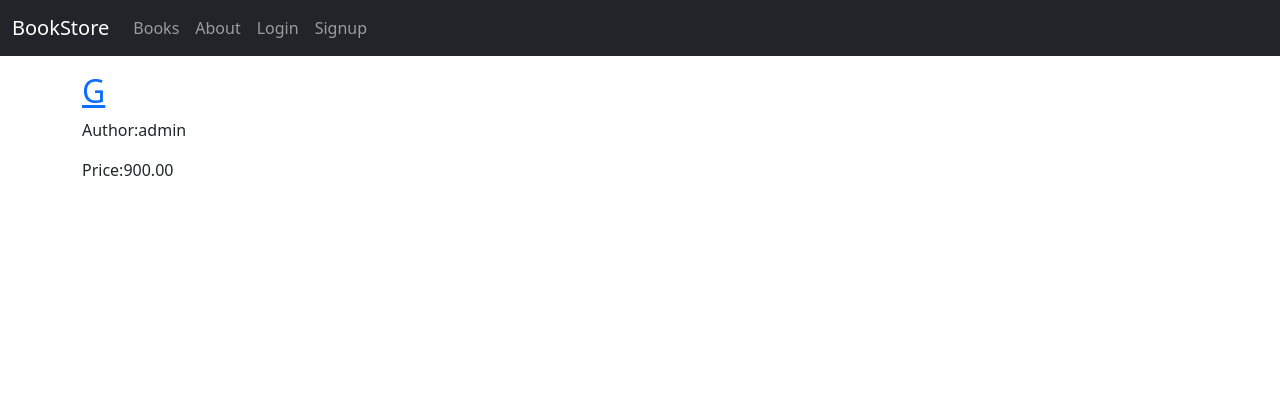
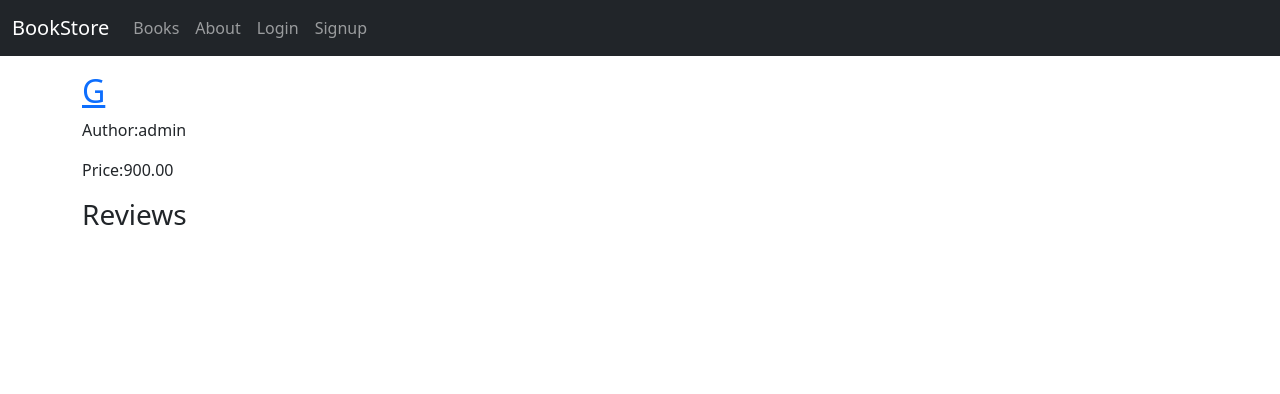
Before and after one commit to Jh0n1joe/curso_2_bookstore, a Django app: page /books/1/ in a window 1280 px wide. Shown: the top 394 px of the page. Run offline with Django 5.2, Linux system fonts and the light colour scheme; data comes from the database, SQL or seed files in the repository; both versions use the stored data as it was after the commit.

Commit message:
reviews templates

```diff
--- a/templates/books/book_detail.html
+++ b/templates/books/book_detail.html
@@ -7,5 +7,15 @@
        <h2><a href="">{{ book.title }}</a></h2>
        <p>Author:{{ book.author }}</p>
        <p>Price:{{ book.price }}</p>
-   </div>
+
+       <div>
+       <h3>Reviews</h3>
+       <ul>
+           {% for review in book.reviews.all %}
+           <li> <h4>{{ review.review }}</h4> {{ review.author }}</li>
+           {% endfor %}
+       </ul>
+       </div>
+
+    </div>
 {% endblock content %}
--- a/templates/books/book_list.html
+++ b/templates/books/book_list.html
@@ -7,5 +7,4 @@
    <h2><a href="{{ book.get_absolute_url }}">{{ book.title }}</a></h2>
 </div>
     {% endfor %}
-
 {% endblock content %}
```
Also changed, not shown: db.sqlite3.
